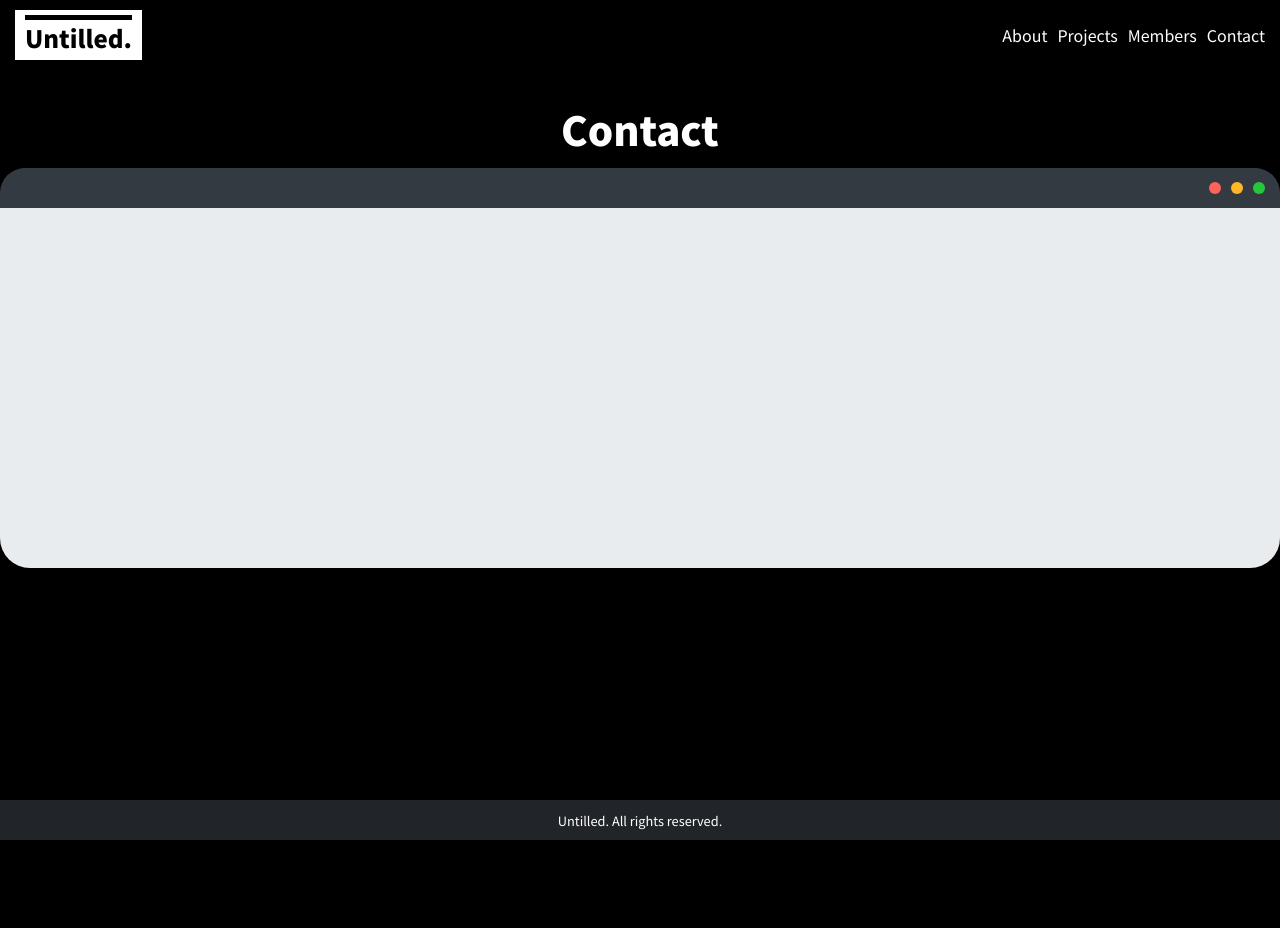
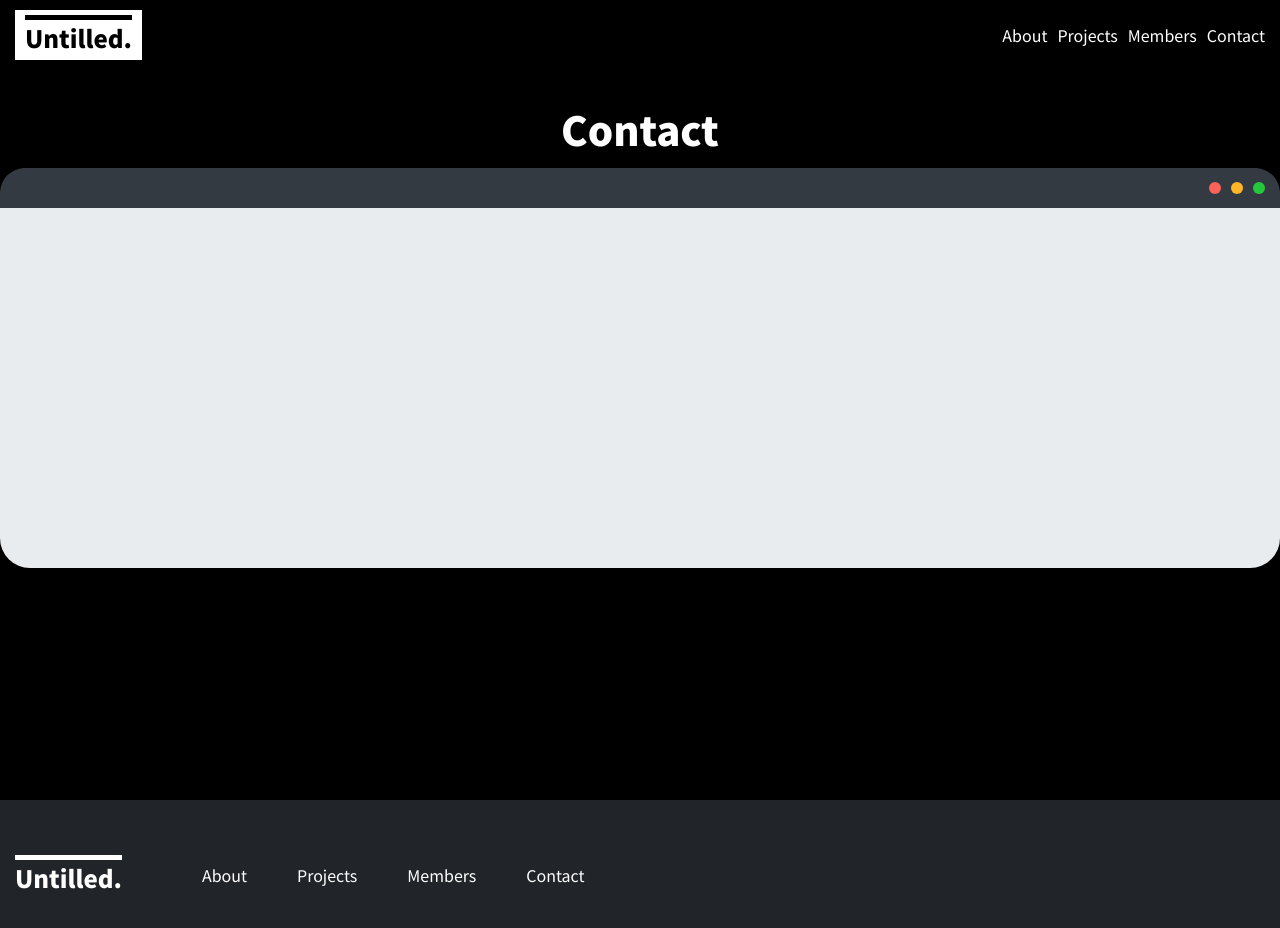
Before and after one commit to untilled/untilled.team, a Next.js app: page /contact in a window 1280 px wide. Shown: the top 928 px of the page. Before the commit the page ends 840 px from the top, so only its background shows below. Built offline with nearby package versions, Linux system fonts and the light colour scheme.

Commit message:
update design

```diff
--- a/src/components/_base/Layout/Header.tsx
+++ b/src/components/_base/Layout/Header.tsx
@@ -8,50 +8,25 @@ import { AiOutlineMenu } from 'react-icons/ai'
 import { useRecoilState } from 'recoil'
 import { home } from 'states'
 import { css } from '@emotion/react'
+import { menus } from 'libs/data'
 
 type Props = {}
-
-const menus = [
-  {
-    id: 1,
-    name: 'About',
-    href: '/',
-  },
-  {
-    id: 2,
-    name: 'Projects',
-    href: '/projects',
-  },
-  {
-    id: 3,
-    name: 'Members',
-    href: '/members',
-  },
-  {
-    id: 4,
-    name: 'Contact',
-    href: '/contact',
-  },
-]
 
 const Header = ({}: Props) => {
   const [page, setPage] = useRecoilState(home)
   const router = useRouter()
   return (
-    <Wrapper className="">
+    <Wrapper>
       <Container className="container">
         <Mobile>
           <Logo />
-          {/* 페이지 미구현 */}
           <div>
             <AiOutlineMenu />
           </div>
         </Mobile>
-        {/* 메인페이지에 대한 header표시 유무 */}
         <Desktop>
           <Logo color="white" />
           <Right>
-            {/* 페이지 미구현 */}
             {menus.map((menu) => (
               <Link key={menu.id} href={menu.href}>
                 <a>
@@ -73,12 +48,11 @@ const Wrapper = styled.div`
   z-index: 20;
   position: fixed;
   width: 100%;
-  /* height: 100px; */
   padding: 10px;
 `
 const Container = styled.div`
+  /* desktop, mobile 공통 적용 */
   & > div {
-    height: 100%;
     align-items: center;
     justify-content: space-between;
   }
--- a/src/components/_base/Layout/index.tsx
+++ b/src/components/_base/Layout/index.tsx
@@ -1,7 +1,6 @@
 import styled from '@emotion/styled'
 import Footer from 'components/_shared/Footer'
 import { useRouter } from 'next/router'
-import React from 'react'
 import Header from './Header'
 
 type Props = {
@@ -13,7 +12,7 @@ const Layout = ({ children }: Props) => {
   return (
     <Wrapper>
       <Header />
-      <Main>{children}</Main>
+      {children}
       {router.route !== '/' && <Footer />}
     </Wrapper>
   )
@@ -25,6 +24,4 @@ const Wrapper = styled.div`
   grid-template-rows: minmax(0, 1fr) auto;
   min-height: 100vh;
 `
-const Main = styled.div``
-
 export default Layout
--- a/src/components/_shared/Footer/index.tsx
+++ b/src/components/_shared/Footer/index.tsx
@@ -1,5 +1,6 @@
 import styled from '@emotion/styled'
-import React from 'react'
+import { menus } from 'libs/data'
+import Link from 'next/link'
 import Logo from '../Logo'
 
 type Props = {}
@@ -8,20 +9,33 @@ const Footer = (props: Props) => {
   return (
     <Wrapper>
       <div className="container">
-        {/* <Logo color="gray" /> */}
-        <div></div>
-        <div>Untilled. All rights reserved.</div>
-        <div></div>
+        <Left>
+          <Logo color="gray" />
+          <Menus>
+            {menus.map((menu) => (
+              <Link key={menu.id} href={menu.href}>
+                <a>
+                  <div>{menu.name}</div>
+                </a>
+              </Link>
+            ))}
+          </Menus>
+        </Left>
+        <Right>
+          {/* <Select name="" id="">
+            <option value="kr">한국어</option>
+          </Select> */}
+        </Right>
       </div>
     </Wrapper>
   )
 }
 
 const Wrapper = styled.div`
-  height: 40px;
+  height: fit-content;
   color: white;
+  padding: 50px 0px;
   background-color: #212529;
-  font-size: 0.8rem;
   & > div {
     height: 100%;
     display: flex;
@@ -30,4 +44,33 @@ const Wrapper = styled.div`
   }
 `
 
+const Left = styled.div`
+  display: flex;
+  align-items: center;
+  gap: 70px;
+`
+
+const Menus = styled.div`
+  display: flex;
+  align-items: center;
+  gap: 50px;
+`
+
+const Right = styled.div`
+  display: flex;
+  align-items: center;
+  gap: 50px;
+  margin-right: 60px;
+`
+
+const Select = styled.select`
+  border: none;
+  background: none;
+  background-color: white;
+  border-radius: 12px;
+  padding: 5px 15px;
+  font-weight: 400;
+  font-family: 'Noto Sans KR', sans-serif;
+`
+
 export default Footer
--- a/src/libs/data.tsx
+++ b/src/libs/data.tsx
@@ -6,34 +6,26 @@ import Members from 'components/Home/_pages/4.Members'
 import Contact from 'components/Home/_pages/5.Contact'
 import Footer from 'components/_shared/Footer'
 
-export const pages = [
+export const menus = [
   {
-    name: '',
-    component: Intro,
+    id: 1,
+    name: 'About',
+    href: '/',
   },
   {
-    name: 'About',
-    component: About,
+    id: 2,
+    name: 'Projects',
+    href: '/projects',
   },
   {
-    name: 'Archivement',
-    component: Archivement,
+    id: 3,
+    name: 'Members',
+    href: '/members',
   },
   {
-    name: 'Projects',
-    component: Projects,
-  },
-  {
-    name: 'Members',
-    component: Members,
-  },
-  {
+    id: 4,
     name: 'Contact',
-    component: Contact,
-  },
-  {
-    name: '',
-    component: Footer,
+    href: '/contact',
   },
 ]
 
--- a/src/styles/globals.ts
+++ b/src/styles/globals.ts
@@ -47,11 +47,4 @@ export const globalStyles = css`
       font-size: 40px;
     }
   }
-  .title_1 {
-    font-size: 55px;
-    font-weight: 600;
-    ${mobile} {
-      font-size: 40px;
-    }
-  }
 `
```
Also changed, not shown: src/components/Home/index.tsx (+56 -5 lines).
